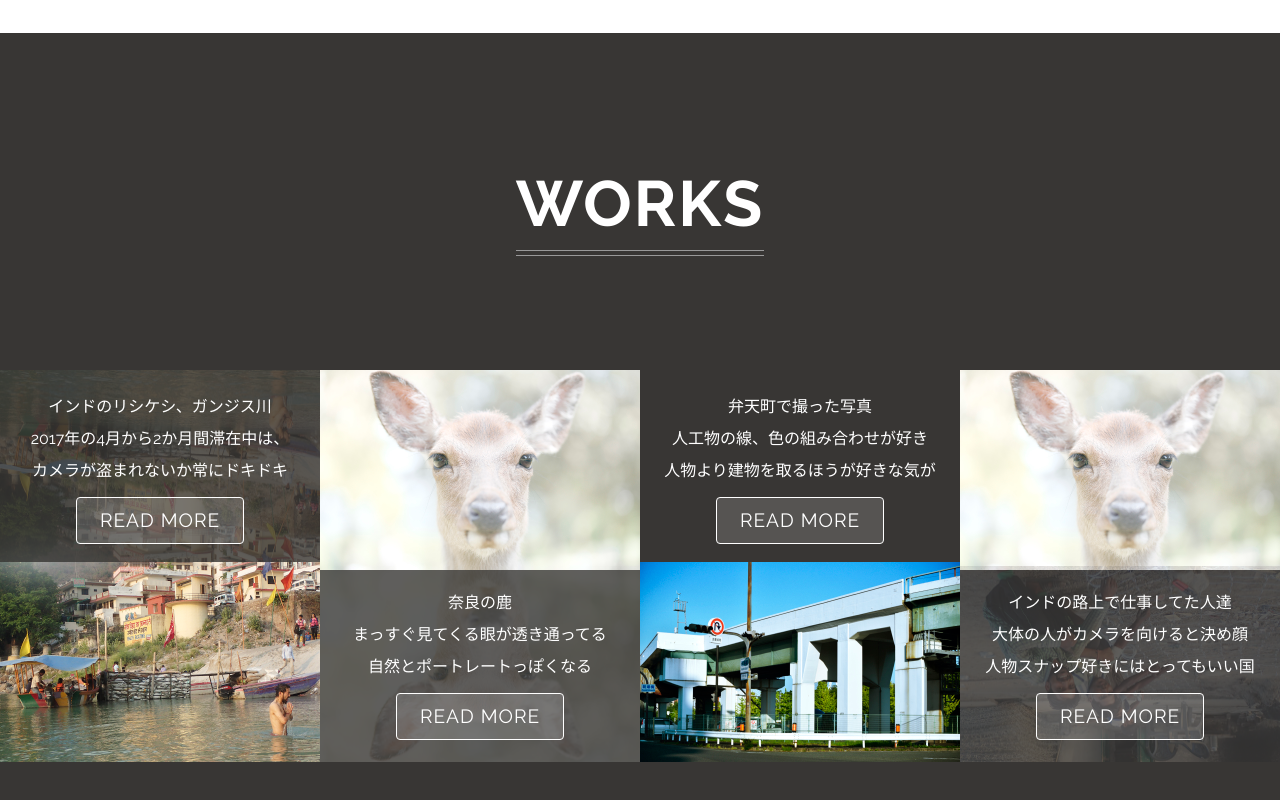
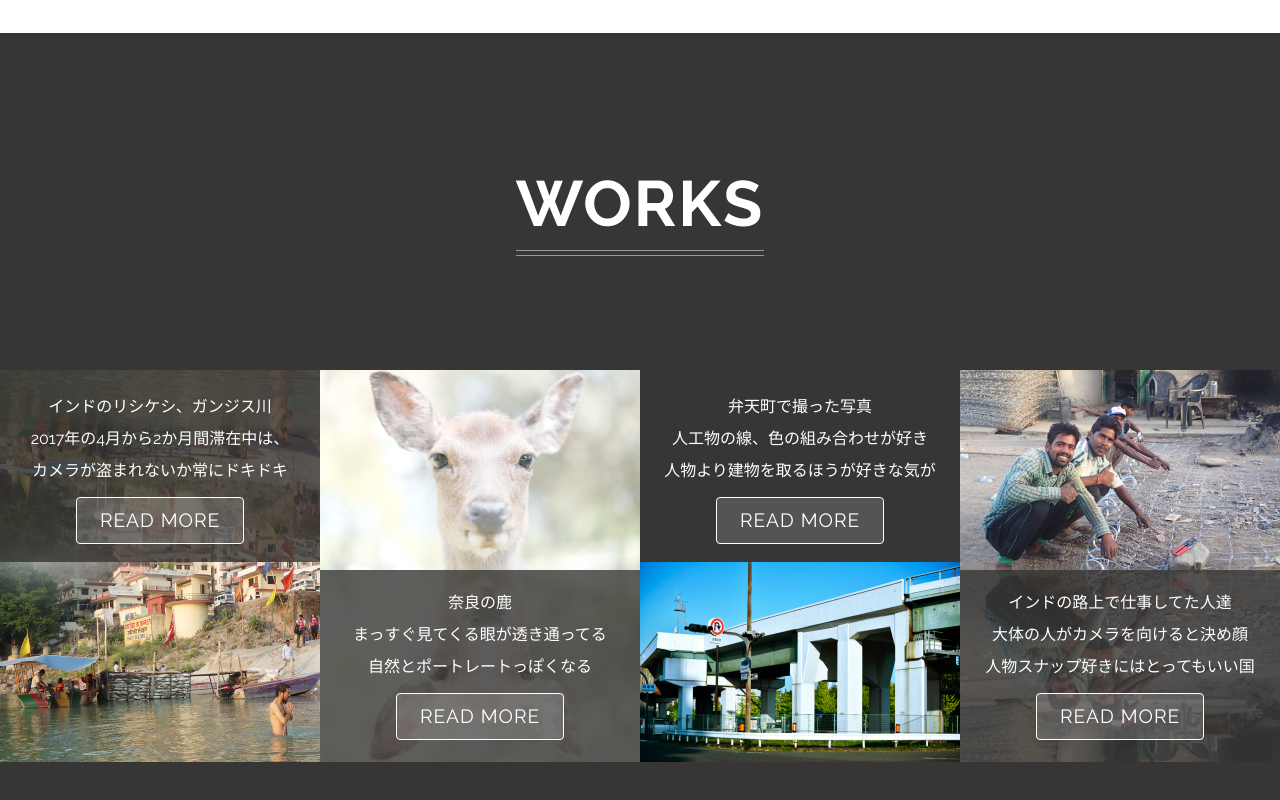
Before and after one commit to Dronehead39/dronehead39.github.io, a plain HTML site: page index.html in a window 1280 px wide. Shown: the part 1378-2178 px from the top of the page. Drawn offline with Linux system fonts and the light colour scheme.

Commit message:
Update index.html

```diff
--- a/index.html
+++ b/index.html
@@ -75,7 +75,7 @@
       </div>
 
       <div class="work-box people">
-        <img class="work-image" src="../images/deer.jpg" alt="作品1">
+        <img class="work-image" src="../images/people.JPG" alt="作品1">
         <div class="work-description">
           <div class="work-description-inner">
         <p class="work-text">
```
